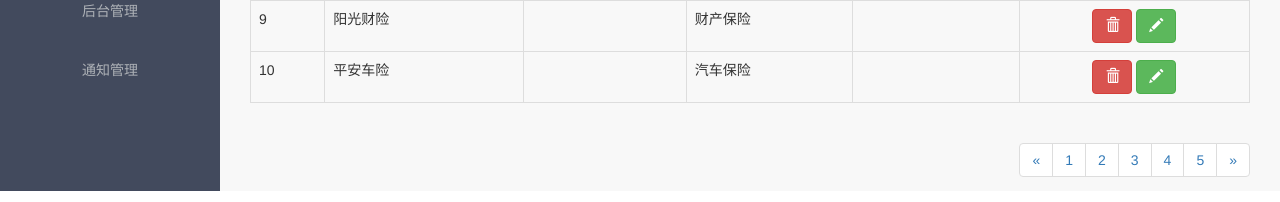
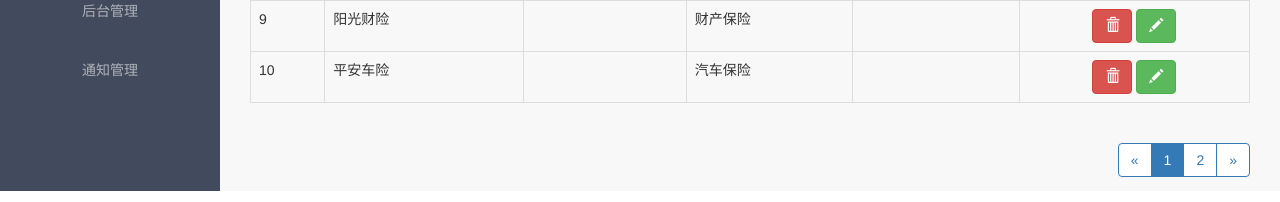
Before and after one commit to FFFfengfengfeng/ts-express, a PHP site: page /views/company/ in a window 1280 px wide. Shown: the part 609-811 px from the top of the page. Run offline with PHP 8.4, Linux system fonts and the light colour scheme; data comes from the database, SQL or seed files in the repository.

Commit message:
添加分页

```diff
--- a/Api/Company/List.php
+++ b/Api/Company/List.php
@@ -20,8 +20,10 @@
     $data     = [];              //返回数据
     if ($keyword) {
         $sql = "SELECT * FROM Company WHERE NAME LIKE '%" . $keyword . "%'";
+        $total    = mysqli_num_rows(mysqli_query($GLOBALS["conn"], $sql));
     } else {
         $sql = "SELECT * FROM Company limit " . (($page - 1) * $size) . "," . $size;
+        $total    = mysqli_num_rows(mysqli_query($GLOBALS["conn"], "SELECT * FROM Company"));
     }
     $result = mysqli_query($GLOBALS["conn"], $sql);
 
@@ -45,7 +47,7 @@
         }
         $success = "1";
         $message = "获取成功";
-        $total    = mysqli_num_rows(mysqli_query($GLOBALS["conn"], "SELECT * FROM Company"));
+
     }
     $json = array("success" => $success, "data" => $data, "message" => $message, "total" => $total);
 
--- a/css/main.css
+++ b/css/main.css
@@ -61,3 +61,15 @@
     content: " ";
     clear: both;
 }
+.main-content .pagination a,
+.main-content .pagination a:active,
+.main-content .pagination a:visited,
+.main-content .pagination a:focus,
+.main-content .pagination a:hover{
+    border: 1px solid #337ab7;
+    background-color: #FFF;
+}
+.main-content .pagination a.active{
+    background-color: #337ab7;
+    color: #FFF;
+}
--- a/js/main.js
+++ b/js/main.js
@@ -9,8 +9,10 @@
 
     //默认参数
     var defaults = {
-        size : 0,  //每页显示数据
-        total: 0,  //数据总数
+        size   : 0,    //每页显示数据
+        total  : 0,    //数据总数
+        keyword: '',   //关键字
+        fn     : null  //执行函数
     };
 
     /*
@@ -25,7 +27,10 @@
     }
 
     Page.prototype.init = function () {
+        var _this = this;
 
+        _this.creatDom();
+        _this.event();
     }
 
     Page.prototype.creatDom = function () {
@@ -33,11 +38,82 @@
             options = _this.options,
             total   = parseInt(options.total),
             size    = parseInt(options.size),
-            pageNum = Math.ceil(total / size);
-        for (var i = 0; i < pageNum; i ++) {
+            pageNum = Math.ceil(total / size),
+            $pageBtn = '',
+            $prevBtn = '<li><a href="javascript:;" class="page-prev" aria-label="Previous"><span aria-hidden="true">&laquo;</span></a></li>',
+            $nextBtn = '<li><a href="javascript:;" class="page-next" aria-label="Next"><span aria-hidden="true">&raquo;</span></a></li>';
+        if (pageNum < 2) {
+            $pageBtn = '<li><a href="javascript:;" class="active">1</a></li>';
+        }
+        // else if (pageNum < 3){
+        //     for (var i = 0; i < pageNum; i ++) {
+        //         $pageBtn += '<li><a href="javascript:;" class="page-num '  + (i === 0 ? 'active' : '' ) + '">' + (i + 1) + '</a></li>';
+        //     }
+        //     $pageBtn += $nextBtn;
+        // }
+        else {
+            $pageBtn += $prevBtn;
+            for (var i = 0; i < pageNum; i ++) {
+                $pageBtn += '<li><a href="javascript:;" class="page-num '  + (i === 0 ? 'active' : '' ) + '">' + (i + 1) + '</a></li>';
+            }
+            $pageBtn += $nextBtn;
+        }
+        _this.$element.html($pageBtn);
 
-        }
+        _this.$prevBtn = _this.$element.find('.page-prev');
+        _this.$nextBtn = _this.$element.find('.page-next');
+        _this.$numBtn  = _this.$element.find('.page-num');
     }
 
+    Page.prototype.event = function () {
+        var _this = this;
+
+        //上一页
+        _this.$element.on('click', '.page-prev', function () {
+            var $current = _this.$element.find('.page-num.active'),
+                $numBtn = _this.$element.find('.page-num'),
+                index    = $numBtn.index($current);
+            if (index === 0) {
+                return
+            } else {
+                $numBtn.removeClass('active');
+                $current.parent().prev().find('.page-num').addClass('active');
+                _this.options.fn(_this.options.keyword, index);
+            }
+        });
+
+        //下一页
+        _this.$element.on('click', '.page-next', function () {
+            var $current = _this.$element.find('.page-num.active'),
+                $numBtn = _this.$element.find('.page-num'),
+                index    = $numBtn.index($current);
+            if (index === $numBtn.length - 1) {
+                return
+            } else {
+                $numBtn.removeClass('active');
+                $current.parent().next().find('.page-num').addClass('active');
+                console.log(index + 2);
+                _this.options.fn(_this.options.keyword, index + 2);
+            }
+        })
+
+        _this.$element.on('click', '.page-num', function () {
+            var $this = $(this),
+                $numBtn = _this.$element.find('.page-num');
+            $numBtn.removeClass('active');
+            $this.addClass('active');
+
+            var $current = _this.$element.find('.page-num.active'),
+                index = $numBtn.index($current);
+
+            _this.options.fn(_this.options.keyword, index + 1);
+        });
+    }
+
+    $.fn.page = function (options) {
+        var options = $.extend(defaults, options || {});
+
+        return new Page($(this), options);
+    }
 
 }(window, jQuery);
--- a/views/company/index.html
+++ b/views/company/index.html
@@ -53,22 +53,22 @@
                 <tbody id="companyList"></tbody>
             </table>
             <nav aria-label="Page navigation" class="text-right">
-                <ul class="pagination">
-                    <li>
-                        <a href="#" aria-label="Previous">
-                            <span aria-hidden="true">&laquo;</span>
-                        </a>
-                    </li>
-                    <li><a href="#">1</a></li>
-                    <li><a href="#">2</a></li>
-                    <li><a href="#">3</a></li>
-                    <li><a href="#">4</a></li>
-                    <li><a href="#">5</a></li>
-                    <li>
-                        <a href="#" aria-label="Next">
-                            <span aria-hidden="true">&raquo;</span>
-                        </a>
-                    </li>
+                <ul class="pagination" data-total="">
+                    <!--<li>-->
+                        <!--<a href="#" aria-label="Previous">-->
+                            <!--<span aria-hidden="true">&laquo;</span>-->
+                        <!--</a>-->
+                    <!--</li>-->
+                    <!--<li><a href="#">1</a></li>-->
+                    <!--<li><a href="#">2</a></li>-->
+                    <!--<li><a href="#">3</a></li>-->
+                    <!--<li><a href="#">4</a></li>-->
+                    <!--<li><a href="#">5</a></li>-->
+                    <!--<li>-->
+                        <!--<a href="#" aria-label="Next">-->
+                            <!--<span aria-hidden="true">&raquo;</span>-->
+                        <!--</a>-->
+                    <!--</li>-->
                 </ul>
             </nav>
         </div>
@@ -97,7 +97,6 @@
     <script>
         (function ($) {
             function getList(keyword, page) {
-                var page = 1 || page;
                 $.ajax({
                     url: '../../Api/Company/List.php',
                     data: {
@@ -110,24 +109,30 @@
                     success: function (res) {
                         $('#companyList').html('');
                         var data = res.data;
-                        console.log(data);
                         if (data.length > 0) {
                             for (var i = 0; i < data.length; i ++) {
                                 $('#companyList').append(tmpl('listTmpl', data[i]));
                             }
                         }
+                        if (page === 1) {
+
+                            $('.pagination').page({
+                                size: 10,
+                                total: res.total,
+                                fn: getList
+                            });
+                        }
+
                     }
                 });
             }
-            getList();
+            getList('', 1);
+
+
             $('#searchBtn').on('click', function (e) {
                 var $searchInput = $('#searchInput'),
                     val = $searchInput.val();
-                if (val === '') {
-                    return;
-                } else {
-                    getList(val);
-                }
+                getList(val);
             })
         })(jQuery);
     </script>
```
